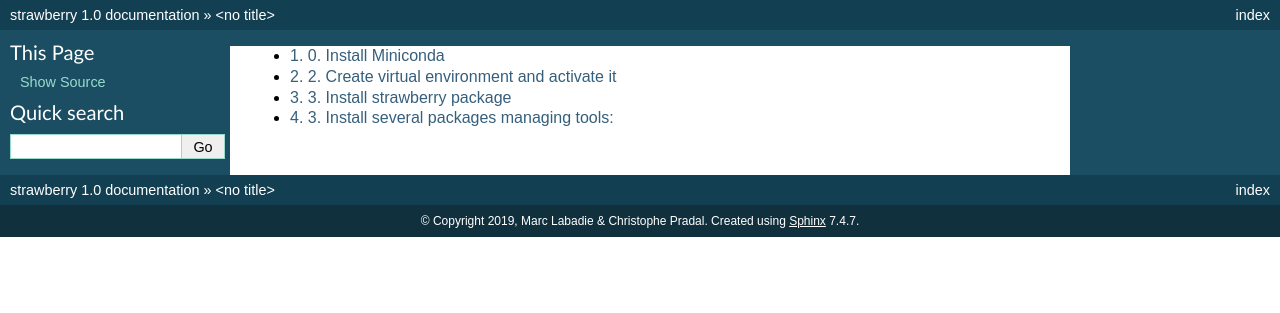
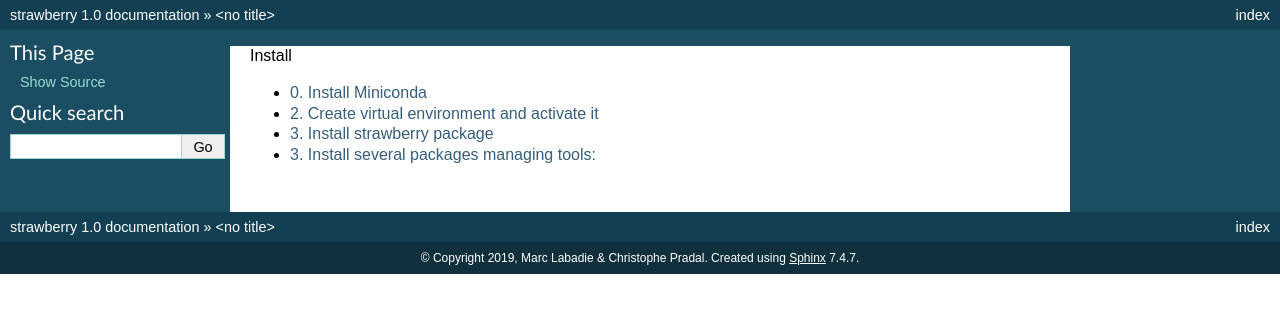
Before and after one commit to openalea/strawberry, a Sphinx documentation site: the page built from doc/source/Install/Index.rst, in a window 1280 px wide. Shown: the top 313 px of the page. Built offline with Sphinx 7.4.7, drawn with Linux system fonts in a browser that asks for light colours; formulas are drawn with MathJax 3; pages that are not in the unit, such as notebooks, are missing from menus.

Commit message:
update documentation

```diff
--- a/doc/source/Install/Index.rst
+++ b/doc/source/Install/Index.rst
@@ -1,5 +1,5 @@
 .. toctree::
-   :maxdepth: 2
-   :numbered:
+    :glob:
+    :caption: Install
 
-   miniconda.rst
+    ./miniconda.rst
```
